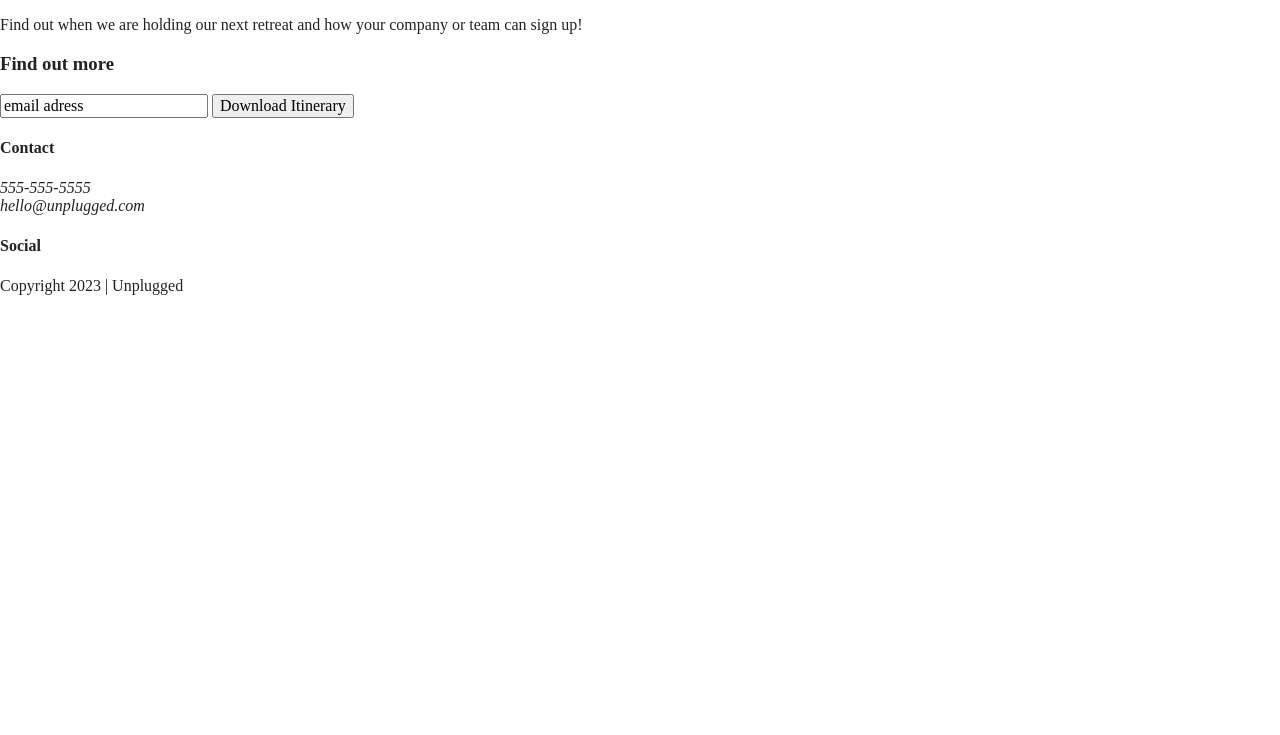
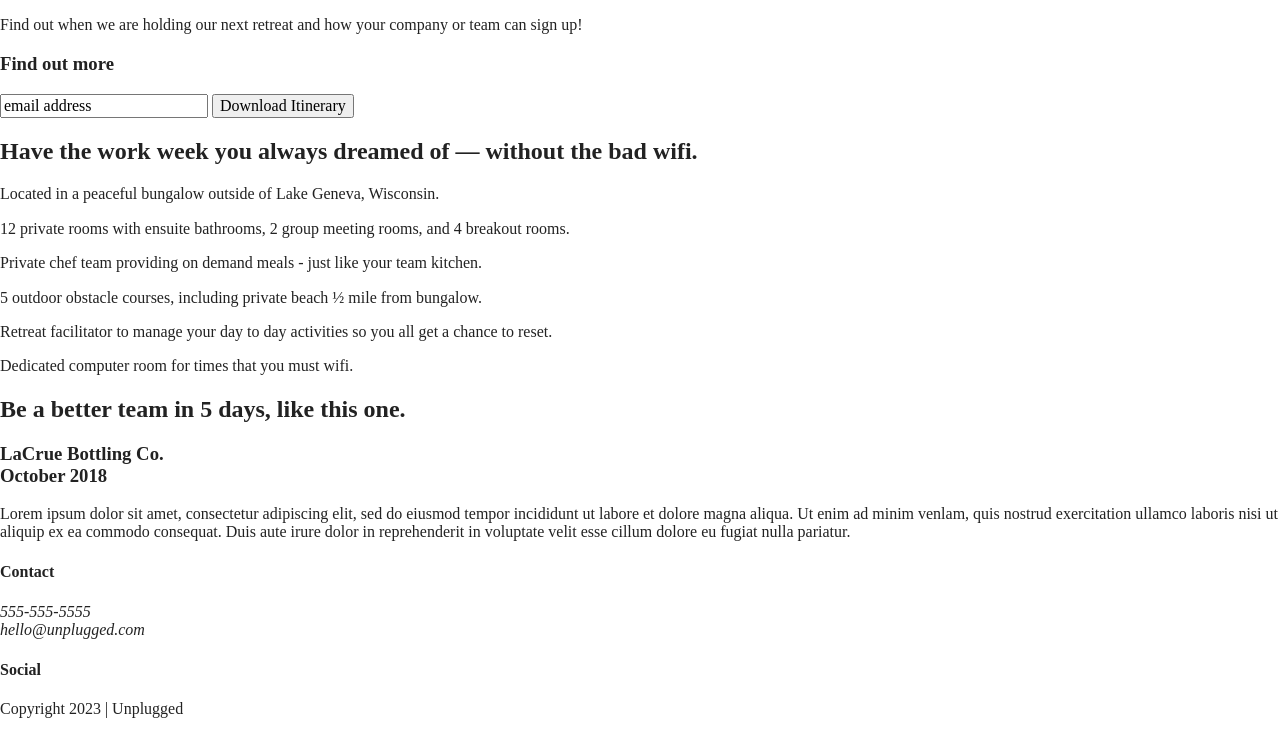
Before and after one commit to YoshiZee/unplugged, a website built with Parcel: page index.html in a window 1280 px wide. Shown: the part 176-911 px from the top of the page. Before the commit the page ends 800 px from the top, so only its background shows below. Built offline with nearby package versions, Linux system fonts and the light colour scheme.

Commit message:
Add existing file

```diff
--- a/index.html
+++ b/index.html
@@ -54,12 +54,56 @@
         </div>
         <div class="form">
           <h3>Find out more</h3>
-          <input type="text" name="name" value="email adress">
+          <input type="text" name="name" value="email address">
           <input type="button" value="Download Itinerary">
         </div>
       </div>
       <!-- aside content wrapper ends -->
     </aside>
+
+    <section class="features">
+      <div class="content-wrapper">
+        <h2>Have the work week you always dreamed of — without the bad wifi.</h2>
+        <div class="features-items">
+          <article>
+            <p class="fontawesome-icon"></p>
+            <p class="features-item-description">Located in a peaceful bungalow outside of Lake Geneva, Wisconsin.</p>
+          </article>
+          <article>
+            <p class="fontawesom-icon"></p>
+            <p class="features-item-description">12 private rooms with ensuite bathrooms, 2 group meeting rooms, and 4 breakout rooms.</p>
+          </article>
+          <article>
+            <p class="fontawesome-icon"></p>
+            <p class="features-item-description">Private chef team providing on demand meals - just like your team kitchen.</p>
+          </article>
+          <article>
+            <p class="fontawesome-icon"></p>
+            <p class="features-item-description">5 outdoor obstacle courses, including private beach ½ mile from bungalow.</p>
+          </article>
+          <article>
+            <p class="fontawesome-icon"></p>
+            <p class="features-item-description">Retreat facilitator to manage your day to day activities so you all get a chance to reset.</p>
+          </article>
+          <article>
+            <p class="fontawesome-icon"></p>
+            <p class="features-item-description">Dedicated computer room for times that you must wifi.</p>
+          </article>
+        </div>
+      </div>
+    </section>
+
+    <section class="reviews">
+      <div class="content-wrapper">
+          <h2>Be a better team in 5 days, like this one.</h2>
+          <article>
+            <div>
+              <h3>LaCrue Bottling Co.<br>October 2018</h3>
+              <p>Lorem ipsum dolor sit amet, consectetur adipiscing elit, sed do eiusmod tempor incididunt ut labore et dolore magna aliqua. Ut enim ad minim venlam, quis nostrud exercitation ullamco laboris nisi ut aliquip ex ea commodo consequat. Duis aute irure dolor in reprehenderit in voluptate velit esse cillum dolore eu fugiat nulla pariatur.</p>
+            </div>
+          </article>
+        </div>
+    </section>
 
   </main> <!-- main wrapper -->
 
```
